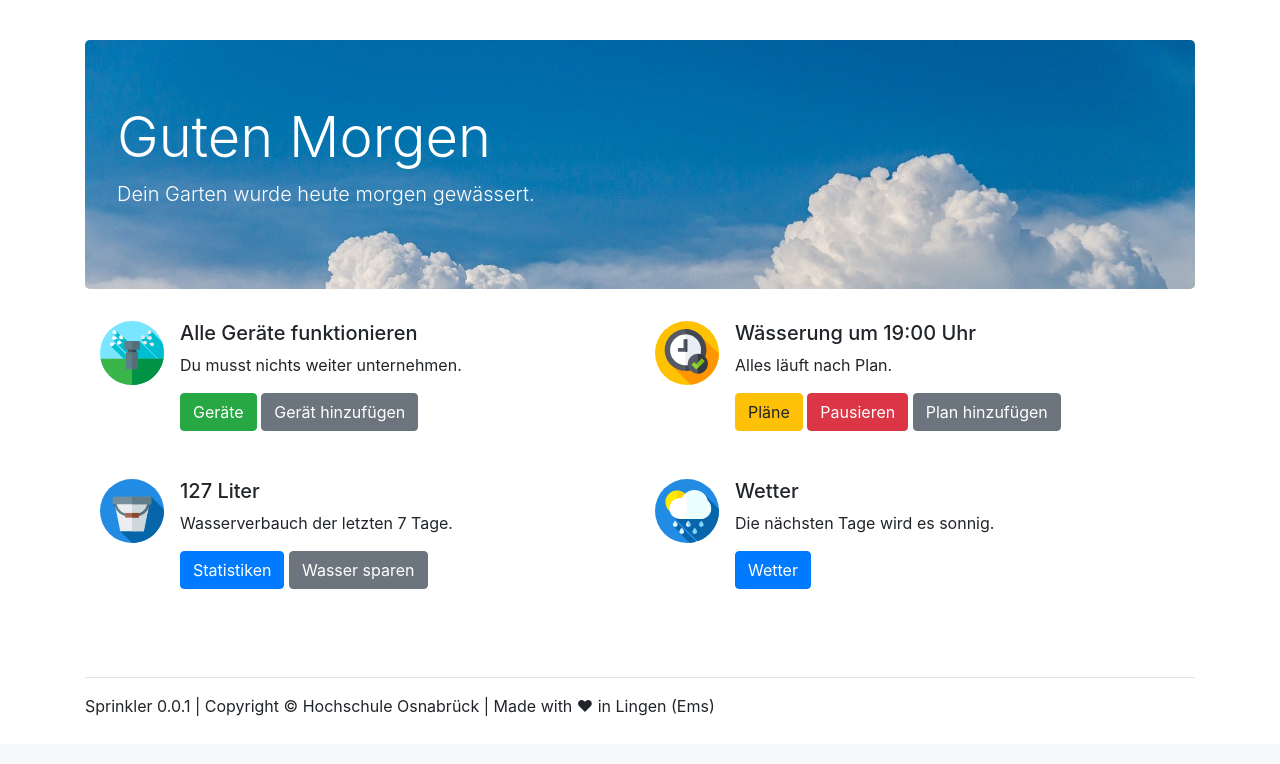
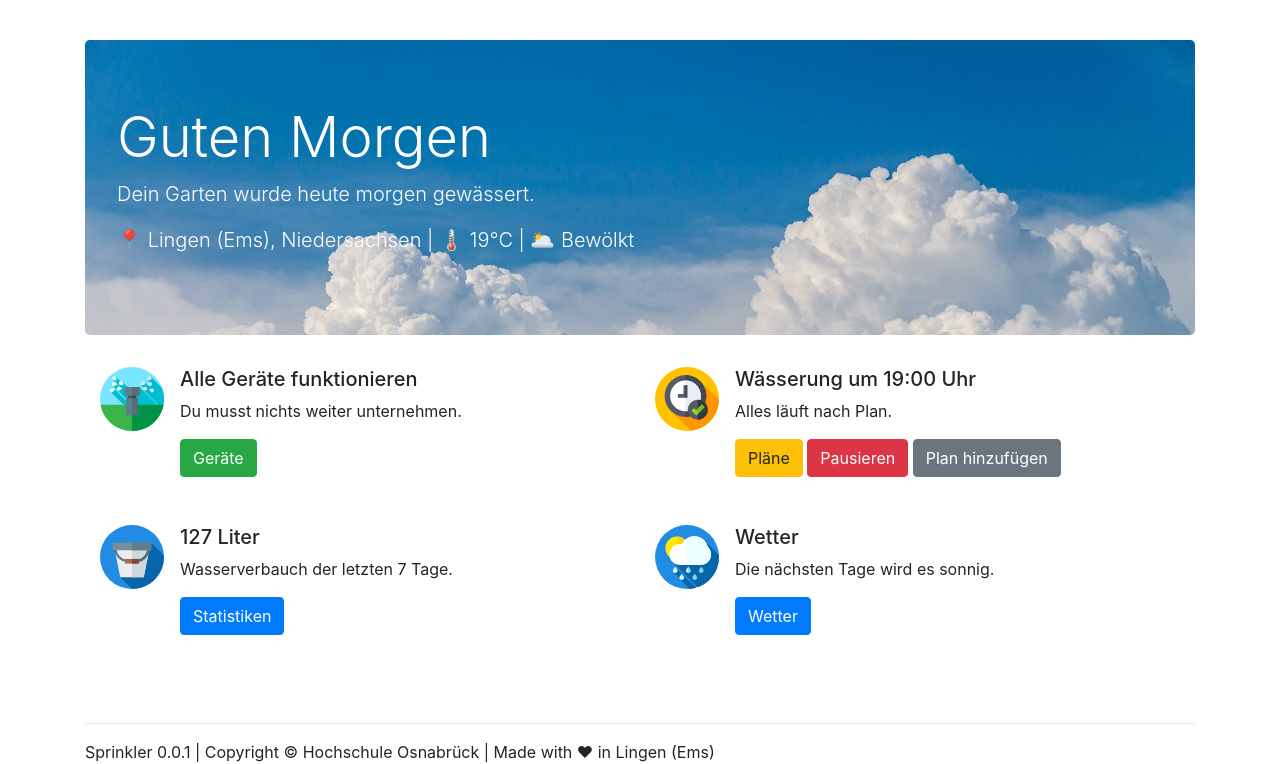
Before and after one commit to greiwede/Sprinkler_Celery, a Django app: page /dashboard/ in a window 1280 px wide. Shown: the part 56-820 px from the top of the page. Before the commit the page ends 772 px from the top, so only its background shows below. Run offline with Django 3.2, Linux system fonts and the light colour scheme; some libraries are stand-ins or nearby versions.

Commit message:
dashboard fix

```diff
--- a/webapp/templates/dashboard.html
+++ b/webapp/templates/dashboard.html
@@ -8,6 +8,7 @@
 
         <h1 class="display-4">Guten Morgen</h1>
         <p class="lead">Dein Garten wurde heute morgen gewässert.</p>
+        <p class="lead">📍 Lingen (Ems), Niedersachsen | 🌡 19°C | 🌥 Bewölkt</p>
 
       </div>
 
@@ -22,7 +23,6 @@
                 <h5 class="mt-0">Alle Geräte funktionieren</h5>
                 <p class="card-text">Du musst nichts weiter unternehmen.</p>
                 <a href="{% url 'devices' %}" class="btn btn-success">Geräte</a>
-                <a href="#" class="btn btn-secondary">Gerät hinzufügen</a>
               </div>
             </div>
           </div>
@@ -35,7 +35,7 @@
                 <p class="card-text">Alles läuft nach Plan.</p>
                 <a href="{% url 'plans' %}" class="btn btn-warning">Pläne</a>
                 <a href="#" class="btn btn-danger">Pausieren</a>
-                <a href="#" class="btn btn-secondary">Plan hinzufügen</a>
+                <a href="/admin/webapp/plan/add/" class="btn btn-secondary">Plan hinzufügen</a>
               </div>
             </div>
 
@@ -53,7 +53,6 @@
                 <h5 class="mt-0">127 Liter </h5>
                 <p class="card-text">Wasserverbauch der letzten 7 Tage.</p>
                 <a href="{% url 'statistics' %}" class="btn btn-primary">Statistiken</a>
-                <a href="#" class="btn btn-secondary">Wasser sparen</a>
               </div>
             </div>
 
```
Also changed, not shown: webapp/templates/statistics.html (+6 -8 lines).
